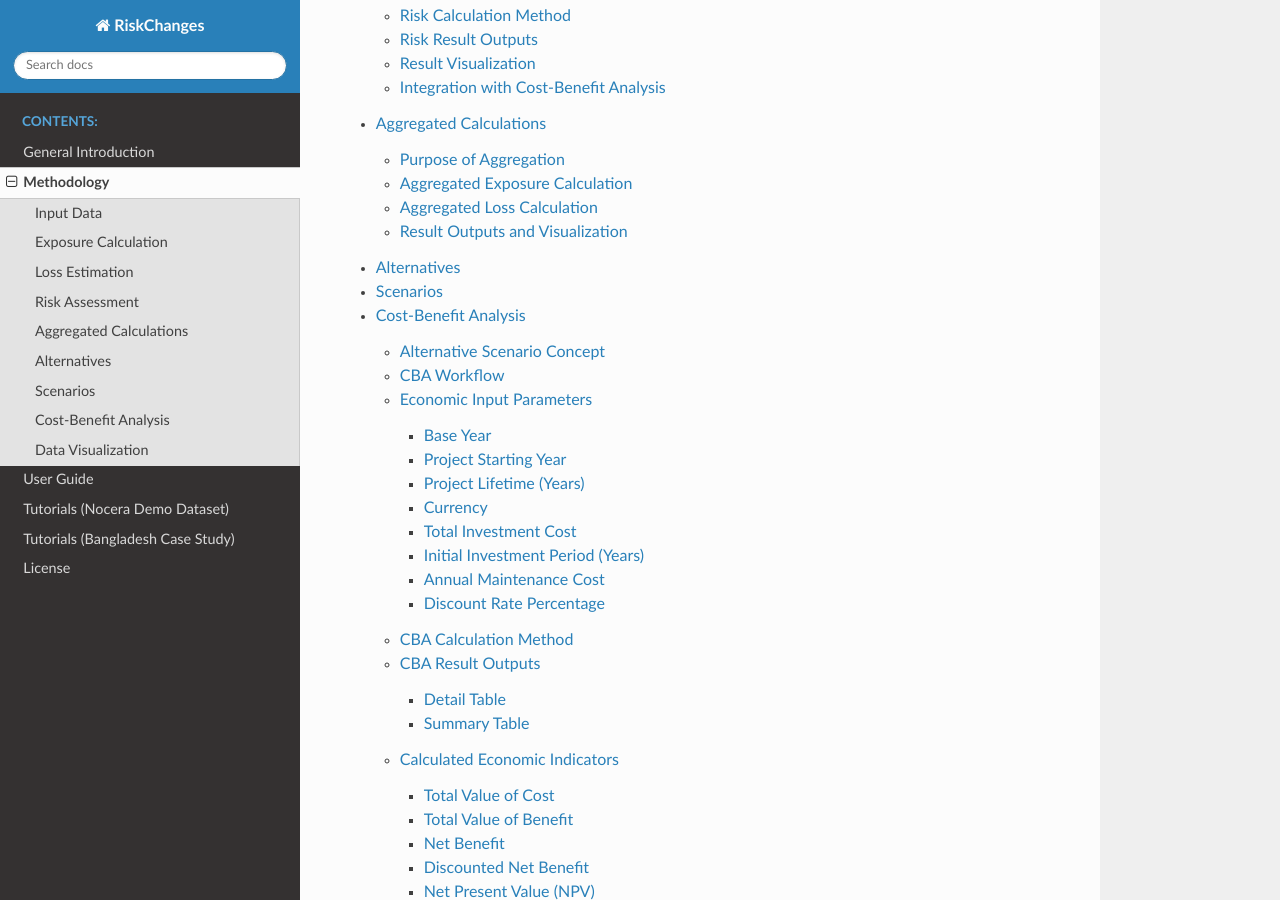
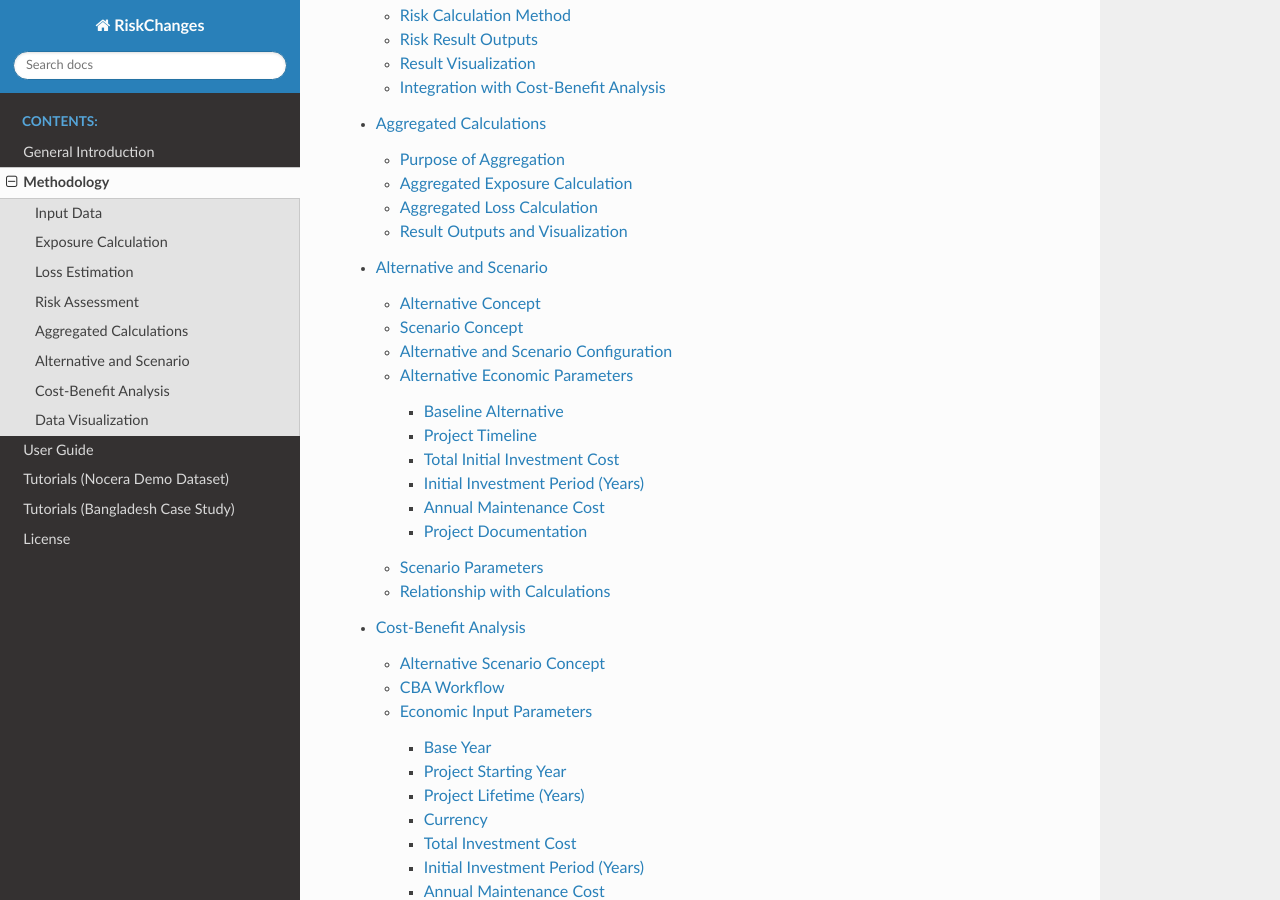
Before and after one commit to RiskChanges/riskchanges-docs, a Sphinx documentation site: the page built from docs/source/methodology.rst, in a window 1280 px wide and 900 px high, scrolled down 1308 px. Built offline with Sphinx 7.4.7 and the Read the Docs theme 3.1.0, drawn with Linux system fonts in a browser that asks for light colours; part of the change alters nothing that is shown.

Commit message:
update methodology pages

```diff
--- a/docs/source/methodology.rst
+++ b/docs/source/methodology.rst
@@ -12,7 +12,6 @@ This page provides the methodology used and modules provided in RiskChanges.
    methodology_loss
    methodology_risk
    methodology_aggregated
-   methodology_alternative
-   methodology_scenario
+   methodology_alternative-scenario
    methodology_cba
    methodology_visualization
--- /dev/null
+++ b/docs/source/methodology_alternative-scenario.rst
@@ -0,0 +1,133 @@
+Alternative and Scenario
+==========================
+
+The Alternative and Scenario modules in RiskChanges provide a structured framework for defining future conditions, interventions, and planning assumptions used throughout the risk assessment workflow.
+
+These modules support the organization and documentation of different project configurations that may influence hazard, exposure, vulnerability, loss, and risk calculations.
+
+Users can define Alternatives and Scenarios from the **Project Settings** section available on the Dashboard page.
+
+Alternative Concept
+---------------------
+
+The Alternative module represents risk reduction or risk management interventions evaluated within the project.
+
+Alternatives typically represent actions intended to reduce disaster impacts, vulnerability, or exposure. Examples may include:
+
+- Engineering protection measures;
+- Ecological or nature-based solutions;
+- Building retrofitting;
+- Relocation or resettlement programs;
+- Early warning systems;
+- Infrastructure upgrades;
+- Flood mitigation structures;
+- Climate adaptation interventions.
+
+The Alternative definition provides descriptive and economic information that can later be used within the Cost-Benefit Analysis (CBA) module.
+
+Scenario Concept
+------------------
+
+The Scenario module represents possible future conditions that may influence hazard, exposure, or risk within the study area.
+
+Scenarios are generally used to assess how changing environmental, social, or development conditions may affect future disaster risk.
+
+Examples of scenarios include:
+
+- Climate change projections;
+- Population growth;
+- Land-use change;
+- Urban expansion;
+- Risk-informed spatial planning;
+- Socioeconomic development pathways;
+- Future infrastructure development.
+
+Scenarios allow users to organize and compare different future assumptions within the RiskChanges workflow.
+
+Alternative and Scenario Configuration
+----------------------------------------
+
+Users can define multiple Alternatives and Scenarios for a single project.
+
+For both Alternatives and Scenarios, users are required to specify which risk components are expected to change under the defined condition.
+
+These components may include changes related to:
+
+- Hazard characteristics;
+- Exposure distribution;
+- Vulnerability conditions;
+- Risk reduction measures;
+- Administrative planning assumptions.
+
+This information helps document the intended purpose and scope of each Alternative or Scenario within the project.
+
+Alternative Economic Parameters
+---------------------------------
+
+In addition to descriptive information, Alternatives also include economic parameters used in the Cost-Benefit Analysis workflow.
+
+The required parameters include:
+
+Baseline Alternative
+^^^^^^^^^^^^^^^^^^^^^^
+
+Defines whether the alternative represents the baseline condition used for comparison in the CBA process.
+
+Project Timeline
+^^^^^^^^^^^^^^^^^^
+
+Defines the implementation and operational duration of the alternative intervention.
+
+Total Initial Investment Cost
+^^^^^^^^^^^^^^^^^^^^^^^^^^^^^^^
+
+Represents the total capital investment required to implement the alternative.
+
+Initial Investment Period (Years)
+^^^^^^^^^^^^^^^^^^^^^^^^^^^^^^^^^^^
+
+Defines the number of years over which the initial investment is distributed.
+
+Annual Maintenance Cost
+^^^^^^^^^^^^^^^^^^^^^^^^^
+
+Represents the recurring yearly operational or maintenance costs associated with the alternative.
+
+Project Documentation
+^^^^^^^^^^^^^^^^^^^^^^^
+
+Users may upload supporting project documents related to the defined alternative, such as:
+
+- Feasibility studies;
+- Technical reports;
+- Planning documents;
+- Design documents;
+- Supporting datasets.
+
+These uploaded files serve as project references and documentation within the platform.
+
+Scenario Parameters
+---------------------
+
+Unlike Alternatives, Scenarios do not require economic parameters because they are intended to represent future conditions rather than direct investment interventions.
+
+Scenario definitions primarily focus on describing the expected changes in risk-related components and planning assumptions.
+
+Relationship with Calculations
+--------------------------------
+
+It is important to note that the Alternative and Scenario definitions themselves do not automatically modify calculation results within RiskChanges.
+
+The definitions are descriptive and organizational in nature. They serve as metadata and project documentation that help users:
+
+- Organize workflows;
+- Differentiate project conditions;
+- Track assumptions;
+- Compare multiple planning options;
+- Support interpretation of results.
+
+To reflect Alternative or Scenario conditions in the actual calculations, users must separately prepare and calculate the corresponding hazard, exposure, vulnerability, loss, or risk datasets associated with those conditions.
+
+.. note::
+
+   Defining an Alternative or Scenario alone does not change any hazard, exposure, Loss, or Risk result. Users must explicitly create and calculate the corresponding datasets representing the defined condition.
--- a/docs/source/methodology_alternative.rst
+++ /dev/null
@@ -1,2 +0,0 @@
-Alternatives
-===============
--- a/docs/source/methodology_scenario.rst
+++ /dev/null
@@ -1,2 +0,0 @@
-Scenarios
-============
```
